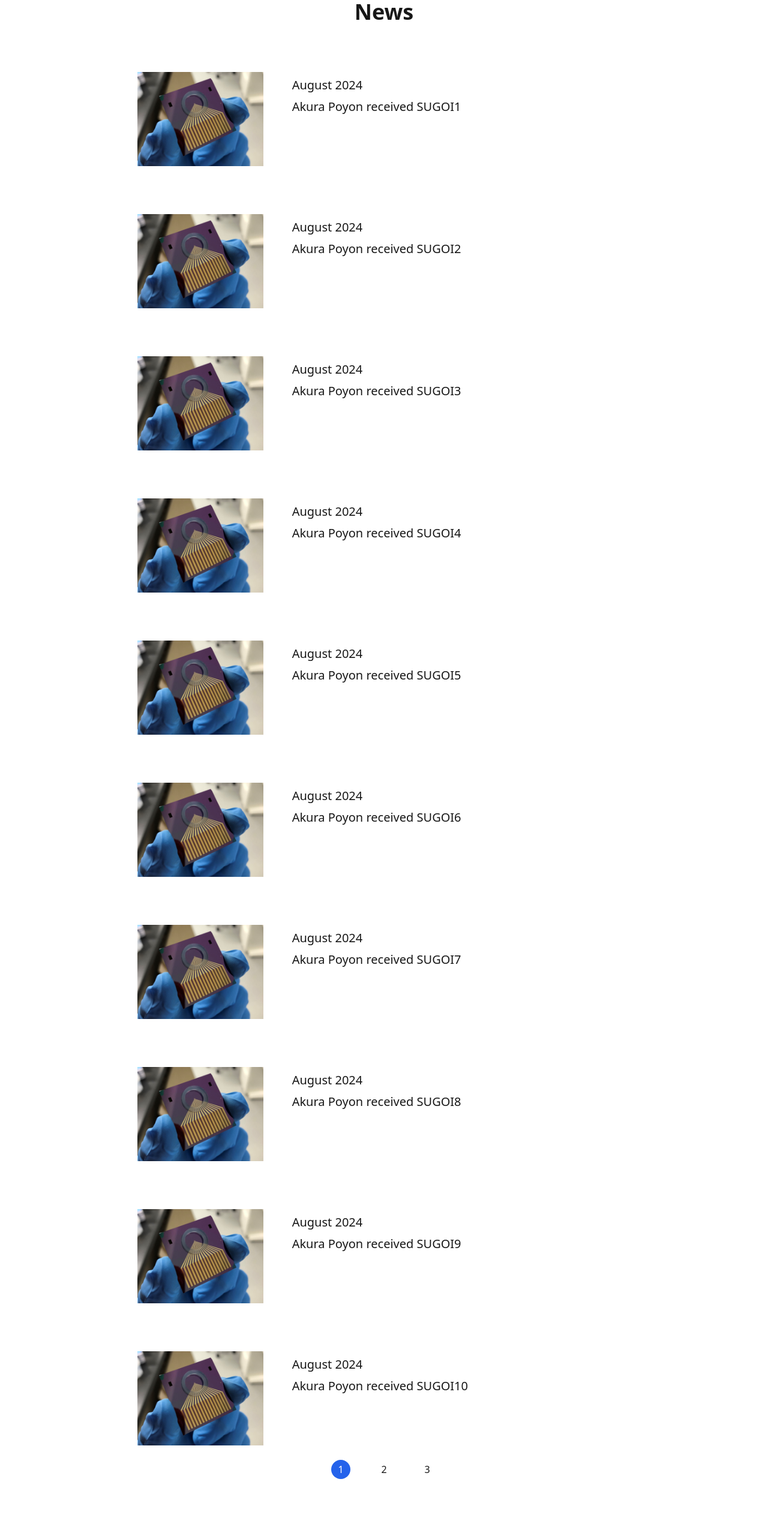
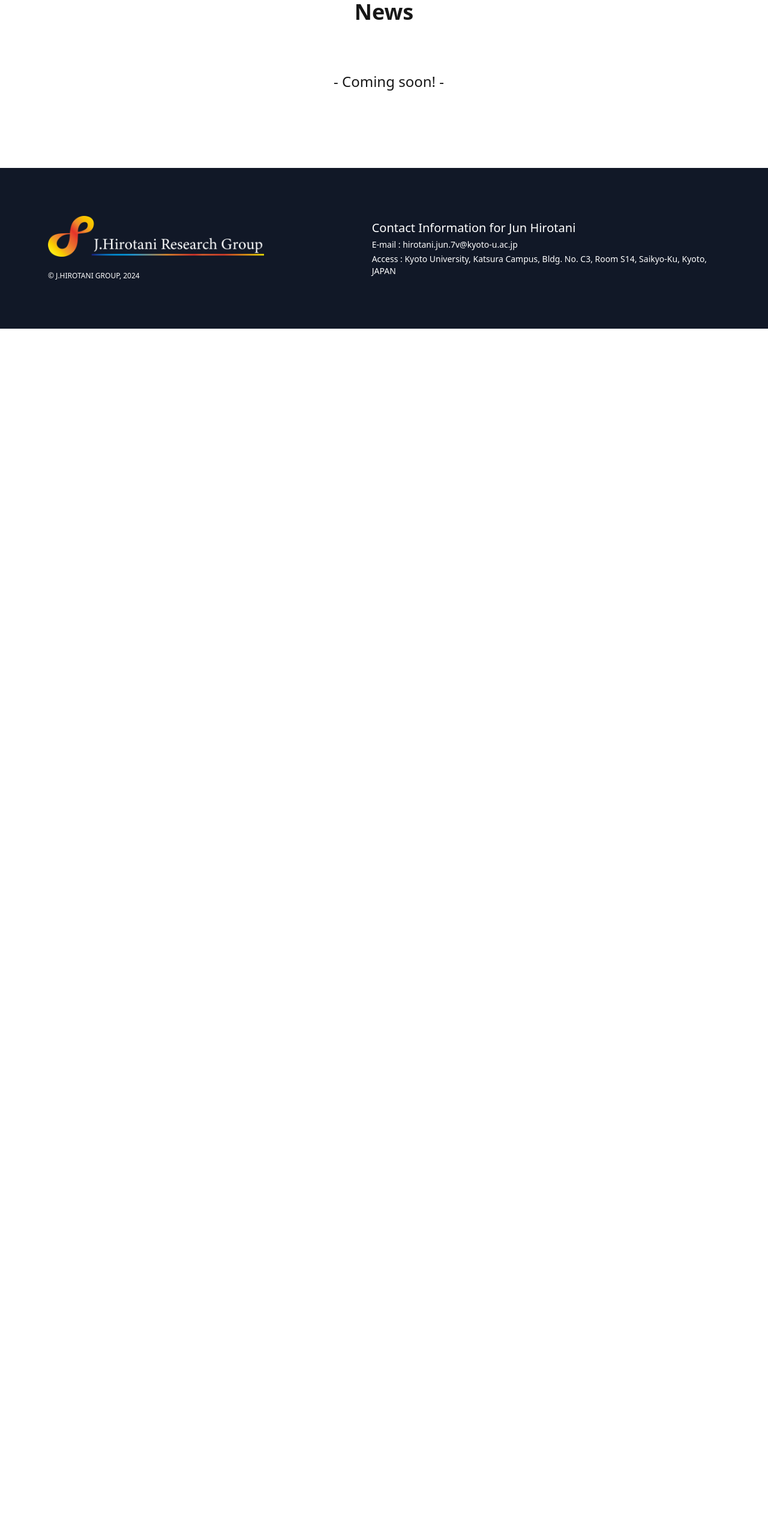
Before and after one commit to Ryu0414/jhirotanilab-webpage, a Next.js app: page /news in a window 1280 px wide. Shown: the part 160-2726 px from the top of the page at 60% size. After the commit the page ends 800 px from the top, so only its background shows below. Built offline with nearby package versions, Linux system fonts and the light colour scheme.

Commit message:
不要部分コメントアウト

```diff
--- a/src/app/news/page.tsx
+++ b/src/app/news/page.tsx
@@ -47,7 +47,8 @@ export default function News() {
           {/* <NewsLi title="Akura Poyon received SUGOI Award." date="2024/10/3" />
           <NewsLi title="Akura Poyon received SUGOI Award." date="2024/10/2" />
           <NewsLi title="Akura Poyon received SUGOI Award." date="2024/10/1" /> */}
-          {showingNewsList.map((news) => {
+          <span className="text-2xl text-center">- Coming soon! -</span>
+          {/* {showingNewsList.map((news) => {
             return (
               <NewsLi
                 key={news.id}
@@ -57,9 +58,9 @@ export default function News() {
                 imgPath={news.imgPath}
               />
             );
-          })}
+          })} */}
         </div>
-        <div className="flex flex-row items-center justify-center gap-10 pt-2 pb-5">
+        {/* <div className="flex flex-row items-center justify-center gap-10 pt-2 pb-5">
           <div
             className={`${
               selectingPage === 1 || totalNews / numberPerPage <= 5
@@ -118,7 +119,7 @@ export default function News() {
               {">"}
             </button>
           </div>
-        </div>
+        </div> */}
       </div>
     </div>
   );
--- a/src/app/page.tsx
+++ b/src/app/page.tsx
@@ -63,7 +63,8 @@ export default function Home() {
         </div>
         <div className="w-2/3 flex flex-col gap-4">
           <div className="text-4xl font-bold">NEWS</div>
-          <div className="flex flex-col gap-4 pl-4">
+          <span className="text-2xl">- Coming soon! -</span>
+          {/* <div className="flex flex-col gap-4 pl-4">
             <NewsLi
               title="Akura Poyon received SUGOI Award."
               date="2024/10/3"
@@ -76,7 +77,7 @@ export default function Home() {
               title="Akura Poyon received SUGOI Award."
               date="2024/10/1"
             />
-          </div>
+          </div> */}
           <Link href={"/news"} className="text-xl self-center">
             <button className="btn btn-primary text-lg">Show More</button>
           </Link>
--- a/src/app/research/page.tsx
+++ b/src/app/research/page.tsx
@@ -32,7 +32,7 @@ export default function Research() {
               details="As the field of tissue engineering advances, new tools for monitoring and evaluating of engineered tissues along with new biomaterials to direct tissue growth are needed. We use carbon nanotubes as an important tissue engineering material for improved tracking of cells, sensing of microenvironments, delivering of transfection agents, and scaffolding for incorporating with the host’s body. In addition, monitoring and alteringintra and intercellular processes would be useful for design of better engineered tissues. Since 2020, we have just started to make electronic and thermal device for creating and monitoring engineered tissue."
             />
           </div>
-          <div>
+          {/* <div>
             <ResearchLi
               image={DeviceImage}
               title="Electronic and thermal devices for tissue engineering"
@@ -45,7 +45,7 @@ export default function Research() {
               title="Electronic and thermal devices for tissue engineering"
               details="details details details details details details details details details details details details details details details details details details details details details "
             />
-          </div>
+          </div> */}
         </div>
       </div>
     </div>
```
